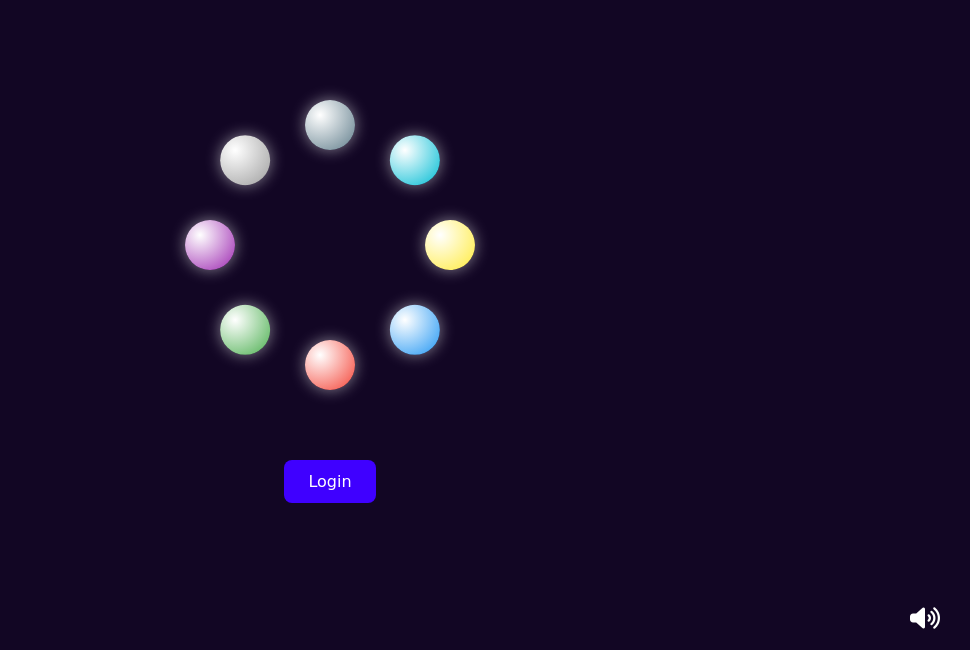
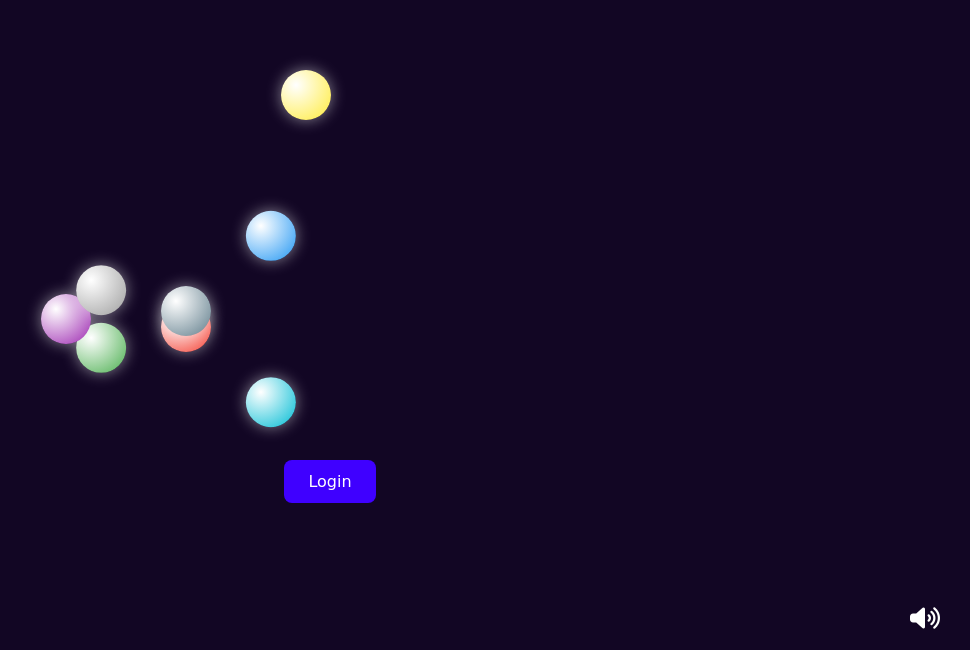
Before and after one commit to Baikseungwoo/WP_Term-project_Emotionl-Diary, a website: page emotional-diary/public/index.html in a window 1280 px wide. Shown: the part 150-800 px from the top of the page, without its empty margins (310-1280 px from the left). Drawn offline with Linux system fonts and the light colour scheme; a web font is replaced by a local one.

Commit message:
fixed main page's orb position

```diff
--- a/emotional-diary/package.json
+++ b/emotional-diary/package.json
@@ -3,7 +3,7 @@
   "version": "1.0.0",
   "main": "index.js",
   "scripts": {
-    "start": "node app.js",
+    "start": "node server.js",
     "dev": "nodemon app.js",
     "test": "jest",
     "jest-test:coverage": "jest --coverage"
--- a/emotional-diary/public/css/style.css
+++ b/emotional-diary/public/css/style.css
@@ -136,10 +136,7 @@ button:hover, .button:hover {
   width: 50px;
   height: 50px;
   border-radius: 50%;
-  position: absolute;
-  top: 50%;
-  left: 50%;
-  transform: translate(-50%, -50%);
+  margin: 6px;
 }
 
 /* 감정별 색상 */
```
Also changed, not shown: 1 other file.
